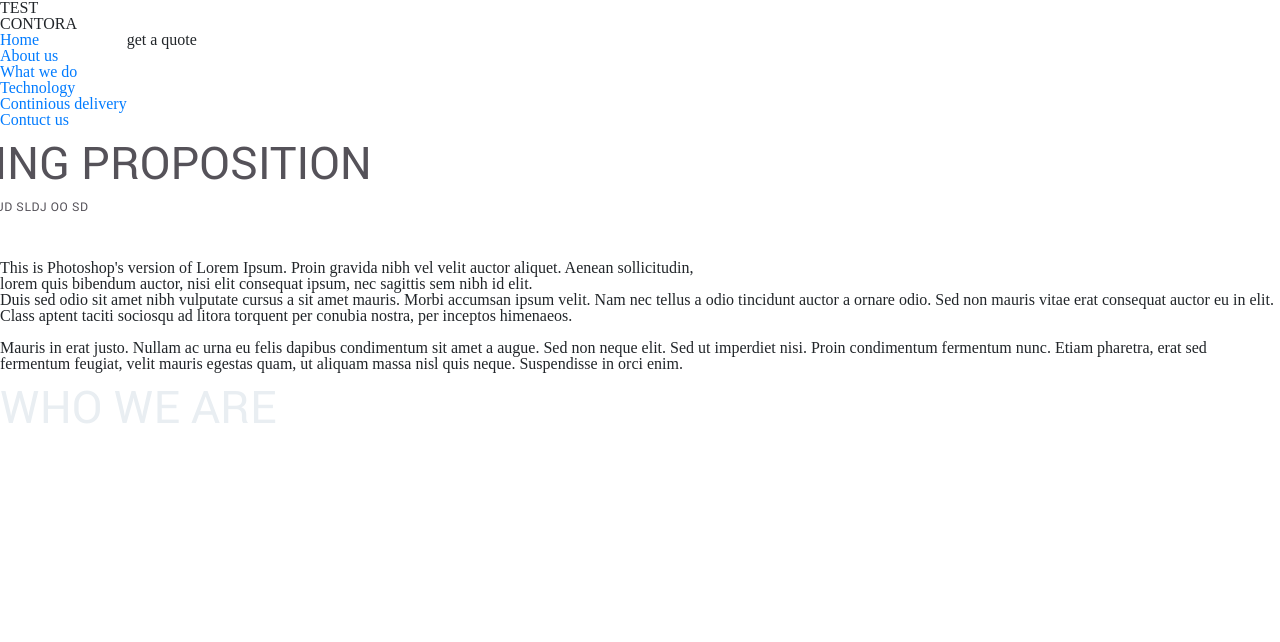
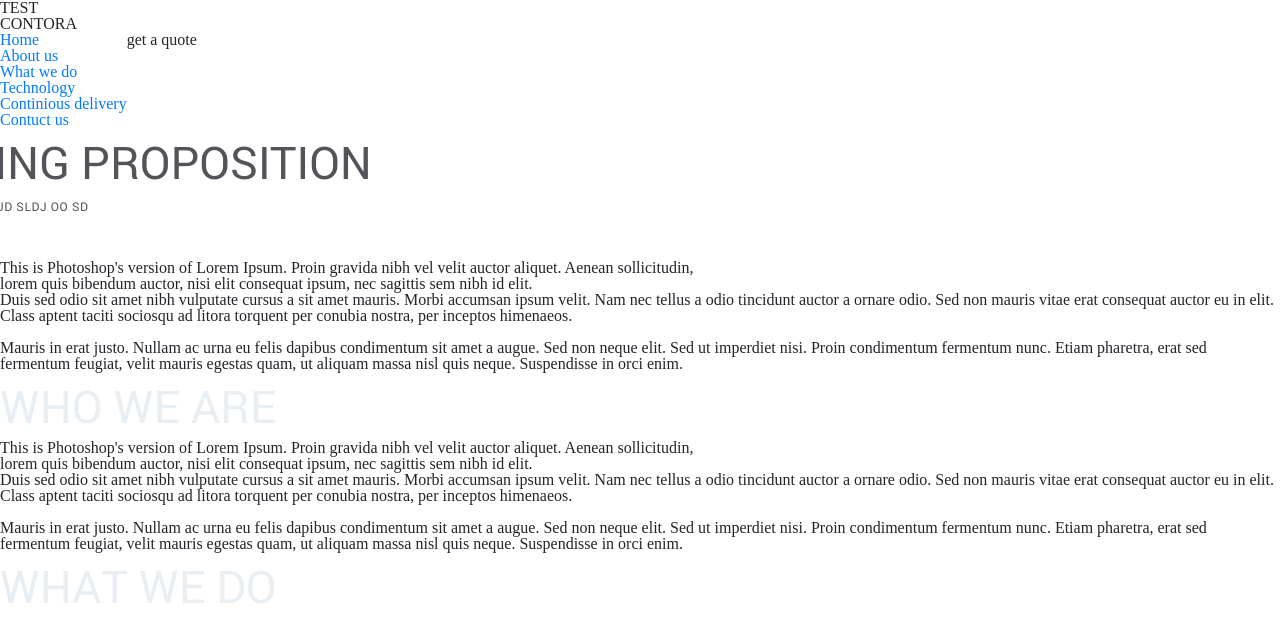
Before and after one commit to dmitriylobov/qa, a website built with webpack: page index.html in a window 1280 px wide. Built offline with nearby package versions, Linux system fonts and the light colour scheme.

Commit message:
third screen part

```diff
--- a/index.html
+++ b/index.html
@@ -89,7 +89,27 @@
     </div>
   </div>
 </div>
-<div class="screen-wrapper column wwd-block" id="wwd"></div>
+<div class="screen-wrapper column wwd-block" id="wwd">
+  <div class="wwa-content">
+    <div class="description">
+      <p class="wwa__text">This is Photoshop's version of Lorem Ipsum. Proin gravida nibh vel velit auctor aliquet.
+        Aenean sollicitudin,<br/>
+        lorem quis bibendum auctor, nisi elit consequat ipsum, nec sagittis sem nibh id elit.<br/>
+        Duis sed odio sit amet nibh vulputate cursus a sit amet mauris. Morbi accumsan ipsum velit. Nam nec tellus a
+        odio tincidunt auctor a ornare odio. Sed non mauris vitae erat consequat auctor eu in elit. Class aptent
+        taciti sociosqu ad litora torquent per conubia nostra, per inceptos himenaeos.
+        <br/><br/>
+        Mauris in erat justo. Nullam ac urna eu felis dapibus condimentum sit amet a augue. Sed non neque elit. Sed
+        ut imperdiet nisi. Proin condimentum fermentum nunc. Etiam pharetra, erat sed fermentum feugiat, velit
+        mauris egestas quam, ut aliquam massa nisl quis neque. Suspendisse in orci enim.
+      </p>
+    </div>
+    <div class="wwa-spacer"></div>
+    <div class="wwa">
+      <h2 class="black">what we do</h2>
+    </div>
+  </div>
+</div>
 <div class="screen-wrapper column technology-block" id="technology"></div>
 <div class="screen-wrapper column cd-block" id="cd"></div>
 <div class="screen-wrapper column form-block" id="form"></div>
--- a/styles/headers.scss
+++ b/styles/headers.scss
@@ -24,3 +24,7 @@ h1, h2, h4 {
   text-transform: uppercase;
   font-weight: 500;
 }
+
+.black {
+  color: $gray-smpl;
+}
--- a/styles/main.scss
+++ b/styles/main.scss
@@ -164,21 +164,22 @@
 }
 
 .wwd-block {
-  background: white url('/images/background-mac.png') no-repeat;
-  background-size: cover;
+  background: white url('/images/background-mac.png');
 }
 
 .technology-block {
-  background: black url('/images/background-scheme.png') no-repeat;
-  background-size: cover;
+  background: black url('/images/background-scheme.png');
 }
 
 .cd-block {
-  background: white url('/images/background-building.png') no-repeat;
-  background-size: cover;
+  background: white url('/images/background-building.png');
 }
 
 .form-block {
-  background: black url('/images/background-street.png') no-repeat;
+  background: black url('/images/background-street.png');
+}
+
+.wwd-block,.technology-block,.cd-block,.form-block{
   background-size: cover;
+  background-repeat: no-repeat;
 }
```
